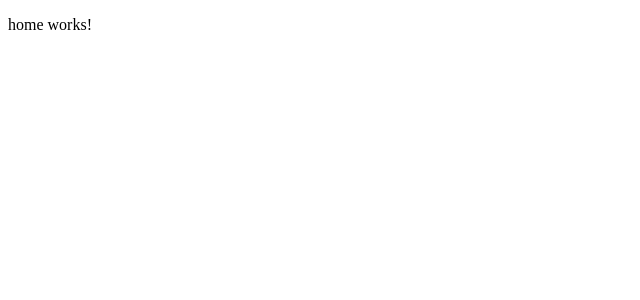
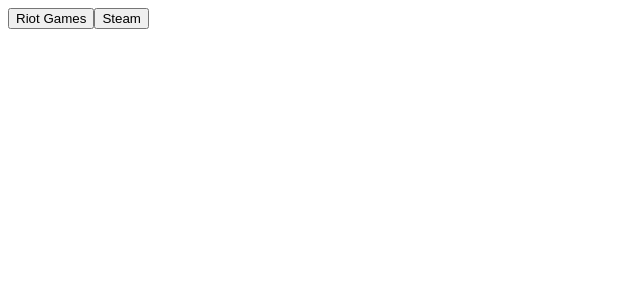
Before and after one commit to IgorSinchuk/task-mean, an Angular app in the folder mean-pj/: page /home in a window 1280 px wide. Shown: the top 300 px of the page, without its empty margins (0-640 px from the left). Built offline with nearby package versions, Linux system fonts and the light colour scheme.

Commit message:
steam & riot routed

```diff
--- a/mean-pj/src/app/home/home.component.html
+++ b/mean-pj/src/app/home/home.component.html
@@ -1,3 +1,6 @@
-<p>
-  home works!
-</p>
+<div>
+  <a routerLink="/riot" routerLinkActive="active">
+  <button type="button" class="riot-button">Riot Games</button></a>
+  <a routerLink="/steam" routerLinkActive="active">
+    <button type="button" class="riot-button">Steam</button></a>
+</div>
--- a/mean-pj/src/app/login/login.component.ts
+++ b/mean-pj/src/app/login/login.component.ts
@@ -21,7 +21,7 @@
 
   loginUser() {
     this._auth.loginUser(this.loginUserData).subscribe(
-      res => location.href = '/home',
+      res => location.href = '/home',  // add alert
       err => alert('Something went wrong(')
       )
       }
--- a/mean-pj/src/app/register/register.component.ts
+++ b/mean-pj/src/app/register/register.component.ts
@@ -18,7 +18,7 @@
 
   registerUser() {
     this._auth.registerUser(this.registerUserData).subscribe(
-      res => location.href='/login' ,
+      res => location.href='/login' , // add alert
       err => console.log(err)
 
 
```
Also changed, not shown: mean-pj/src/app/app-routing.module.ts (+10 -0 lines).
